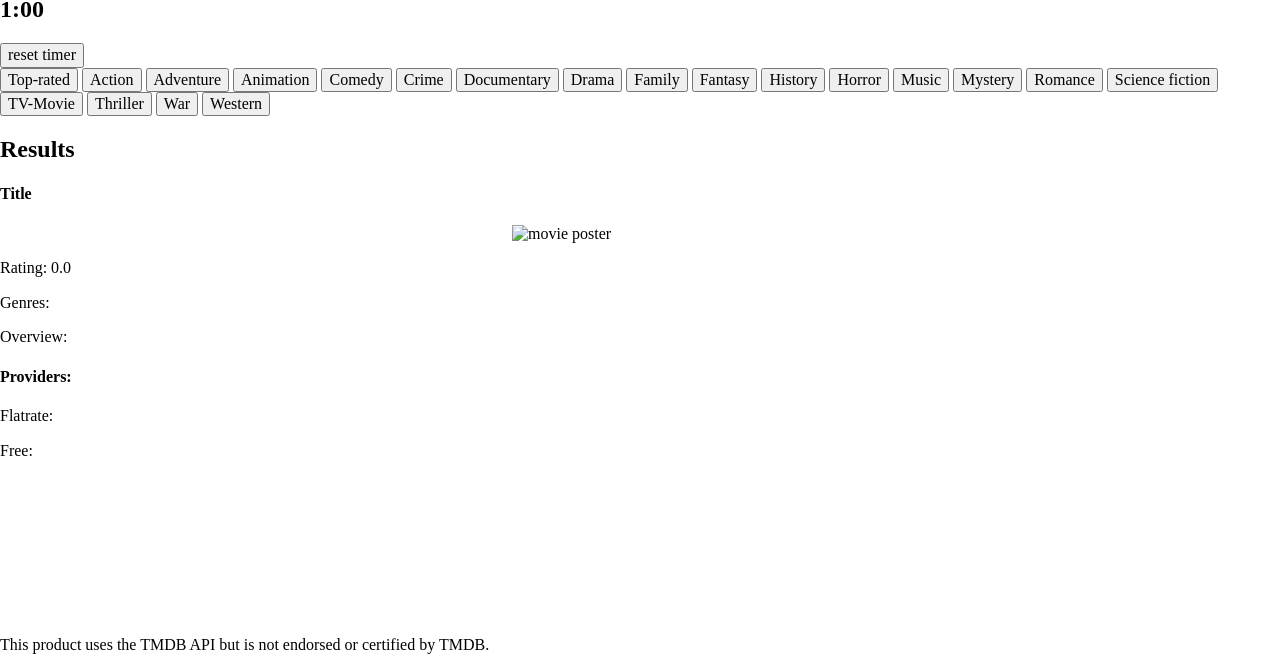
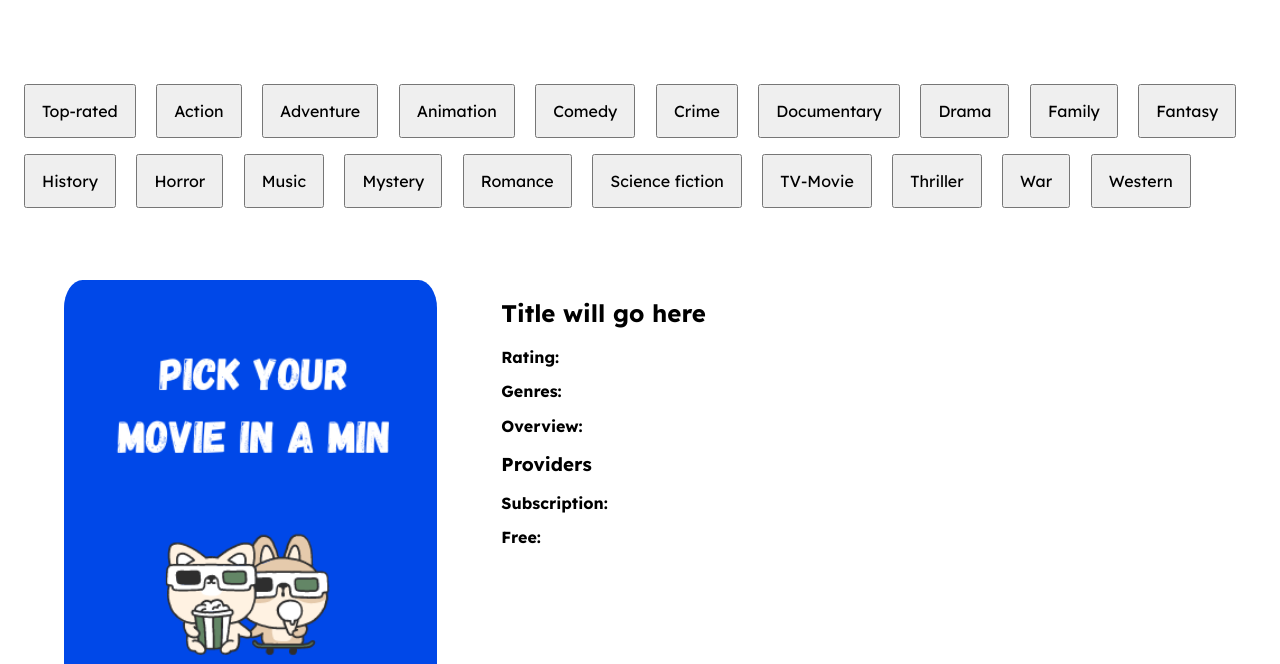
Before and after one commit to skatingtamara/movie-in-a-min, a plain HTML site: page index.html in a window 1280 px wide. Shown: the part 84-748 px from the top of the page. Drawn offline with Linux system fonts and the light colour scheme.

Commit message:
most feature in place with initial styling

```diff
--- a/css/style.css
+++ b/css/style.css
@@ -10,7 +10,11 @@
 /******************************************
 /* LAYOUT
 /*******************************************/
-img{
+body{
+  font-family: 'Lexend', sans-serif;
+}
+
+footer img{
   display: block;
   margin: 0 auto;
   width: 20%
@@ -20,6 +24,52 @@ img{
   display: block;
   margin: 0 auto 0 0
 
+}
+
+.header{
+  display: flex;
+  margin-bottom: 3rem;
+  padding: 1rem;
+}
+
+.header .timer {
+  margin-left: 30%;
+  justify-content: center;
+}
+
+.genre-buttons{
+  margin: 1rem 1rem 3rem 1rem;
+}
+
+.genre-buttons button{
+  padding: 1rem;
+  margin: .5rem;
+}
+
+.movie-result {
+  display: flex;
+  margin: 1rem;
+}
+
+.best-so-far{
+  display: none;
+}
+
+
+.poster{
+  flex-basis: 33.33%;
+  border-radius: 5%;
+  margin: 1rem 3rem;
+
+}
+
+.result-details{
+  flex-basis: 66.66%;
+  margin: 1rem;
+}
+
+.bold{
+  font-weight: 700;
 }
 
 footer{
--- a/index.html
+++ b/index.html
@@ -8,16 +8,24 @@
 		<title>Title in the tab</title>
 
 		<!-- external CSS link -->
+		<link rel="preconnect" href="https://fonts.googleapis.com">
+		<link rel="preconnect" href="https://fonts.gstatic.com" crossorigin>
+		<link href="https://fonts.googleapis.com/css2?family=Lexend:wght@400;700&display=swap" rel="stylesheet">
 		<link rel="stylesheet" href="css/normalize.css">
 		<link rel="stylesheet" href="css/style.css">
 	</head>
 	<body>
+		<header class="header">
 
-		<h1>Movie in a min</h1>
-		<h2 id="timer">1:00</h2>
-		<button id="reset-timer" name="button" type="button">reset timer</button>
 
-		<section id="genre-buttons">
+			<h1>Movie in a min</h1>
+			<div class="timer">
+				<h2 id="timer">1:00</h2>
+				<!-- <button id="reset-timer" name="button" type="button">reset timer</button> -->
+			</div>
+		</header>
+
+		<section class="genre-buttons">
 			<button id="button-top-rated" name="button" type="button">Top-rated</button>
 			<button id="button-action" name="button" type="button">Action</button>
 			<button id="button-adventure" name="button" type="button">Adventure</button>
@@ -40,31 +48,40 @@
 			<button id="button-western" name="button" type="button">Western</button>
 		</section>
 
+		<section class="movie-result">
+			<img class="poster" id="movie001-img" src="img/movie-placeholder.png"  alt="movie poster">
+			<section class="result-details">
+				<h2 id="movie001-title">Title will go here</h2>
+				<button id="hidden-save-button" hidden name="button" type="'button">Best so far</button>
+				<p><span class="bold">Rating: </span><span id="movie001-rating"></span></p>
+				<p><span class="bold">Genres: </span><span id="movie001-genre"></span></p>
+				<p><span class="bold">Overview: </span><span id="movie001-overview"></span></p>
 
-		<h2>Results</h2>
-		<h4 id="movie001-title">Title</h4>
-		<img id="movie001-img" alt="movie poster">
-		<button id="hidden-save-button" hidden name="button" type="'button">Best so far</button>
-		<p>Rating: <span id="movie001-rating">0.0</span>
-		<p>Genres: <span id="movie001-genre"></span></p>
-		<p>Overview: <span id="movie001-overview"></span></p>
+				<h3>Providers</h3>
+				<p><span class="bold">Subscription: </span><span id="movie001-providers-flatrate"></span></p>
+				<p><span class="bold">Free: </span><span id="movie001-providers-free"></span></p>
+			</section>
+		</section>
 
-		<h4>Providers:</h4>
-		<p>Flatrate: <span id="movie001-providers-flatrate"></span></p>
-		<p>Free: <span id="movie001-providers-free"></span></p>
+		<div class="best-so-far">
+			<section class="movie-result">
 
-		<section hidden id="best-so-far">
-			<h4 id="saved-movie-title">Title</h4>
-			<img id="saved-movie-img" alt="movie poster">
-			<p>Rating: <span id="saved-movie-rating">0.0</span>
-			<p>Genres: <span id="saved-movie-genre"></span></p>
-			<p>Overview: <span id="saved-movie-overview"></span></p>
+				<h1>Best so far:</h1>
+				<img class="poster" id="saved-movie-img" src="img/movie-placeholder.png"  alt="movie poster">
+				<section class="result-details">
+					<h2 id="saved-movie-title">Title will go here</h2>
+					<p><span class="bold">Rating: </span><span id="saved-movie-rating"></span></p>
+					<p><span class="bold">Genres: </span><span id="saved-movie-genre"></span></p>
+					<p><span class="bold">Overview: </span><span id="saved-movie-overview"></span></p>
 
-			<h4>Providers:</h4>
-			<p>Flatrate: <span id="saved-movie-providers-flatrate"></span></p>
-			<p>Free: <span id="saved-movie-providers-free"></span></p>
+					<h3>Providers</h3>
+					<p><span class="bold">Subscription: </span><span id="saved-movie-providers-flatrate"></span></p>
+					<p><span class="bold">Free: </span><span id="saved-movie-providers-free"></span></p>
+				</section>
+			</section>
 
-		</section>
+
+		</div>
 
 
 		<footer>
--- a/js/main.js
+++ b/js/main.js
@@ -9,7 +9,7 @@ let fullImgPath = ''
 let movieId = 0
 let providersFlatrate = ''
 let providersFree = ''
-let timerStart = 10
+let timerStart = 60
 let seconds
 let genreSearch = true
 
@@ -139,13 +139,22 @@ function startTimer(){
   if(!seconds){
     seconds = timerStart
     let t = setInterval( function(){
-      document.querySelector('#timer').innerHTML = seconds
+      document.querySelector('#timer').innerHTML = ':'+ String(seconds).padStart(2, '0')
       seconds--
+      console.log(`seconds: ${seconds}`)
 
-      // run this when the time expires
-      if(seconds < 0){
+      // trigger UI as time decreases
+      if(seconds >= 30){
+        document.querySelector('body').style.backgroundColor = '#EEEEEE'
+      } else if(seconds >= 20){
+        document.querySelector('body').style.backgroundColor = '#F9B5D0'
+      } else if(seconds >= 10){
+        document.querySelector('body').style.backgroundColor = '#FF8E9E'
+      } else if(seconds <= 0){
+        document.querySelector('body').style.backgroundColor = '#FF597B'
         clearInterval(t)
         seconds = null
+        document.querySelector('#timer').innerHTML = '1:00'
       }
     }, 1000)
 
@@ -321,7 +330,7 @@ function getGenreMovies(){
       fullImgPath = baseURL+data.results[randomSelection].poster_path
       console.log(`gerGenreMovies() body end`)
     })
-    .then( allGenres => {
+    .then( () => {
       allGenres = lookUpGenre(genreArray.genres, genreIds)
       console.log(allGenres)
     })
@@ -362,6 +371,7 @@ function getProviders(){
           console.log(`providersFlatrate is ${providersFlatrate}`)
 
         } else{
+          providersFlatrate = 'You need to rent or buy it'
           console.log(`No flatrate`)
         }
 
@@ -377,11 +387,14 @@ function getProviders(){
           console.log(`providersFree is ${providersFree}`)
 
         } else{
+          providersFree = 'Sorry, this aint free'
           console.log(`No free`)
         }
 
       } else {
         console.log(`No US provider data`)
+        providersFree = 'Sorry, this aint free'
+        providersFlatrate = 'You need to rent or buy it'
       }
       console.log(`getProviders() body end`)
     })
@@ -419,7 +432,7 @@ function saveMovie(){
   savedMovieFullImgPath = fullImgPath
 
   // unhide the saved movie section and add saved movie there
-  document.querySelector('#best-so-far').style.display = "block"
+  document.querySelector('.best-so-far').style.display = "flex"
   document.querySelector('#saved-movie-title').innerHTML = savedMovieTitle
   document.querySelector('#saved-movie-rating').innerHTML = savedMovieRating
   document.querySelector('#saved-movie-genre').innerHTML = savedMovieGenre
```
Also changed, not shown: img/movie-placeholder.png (added).
